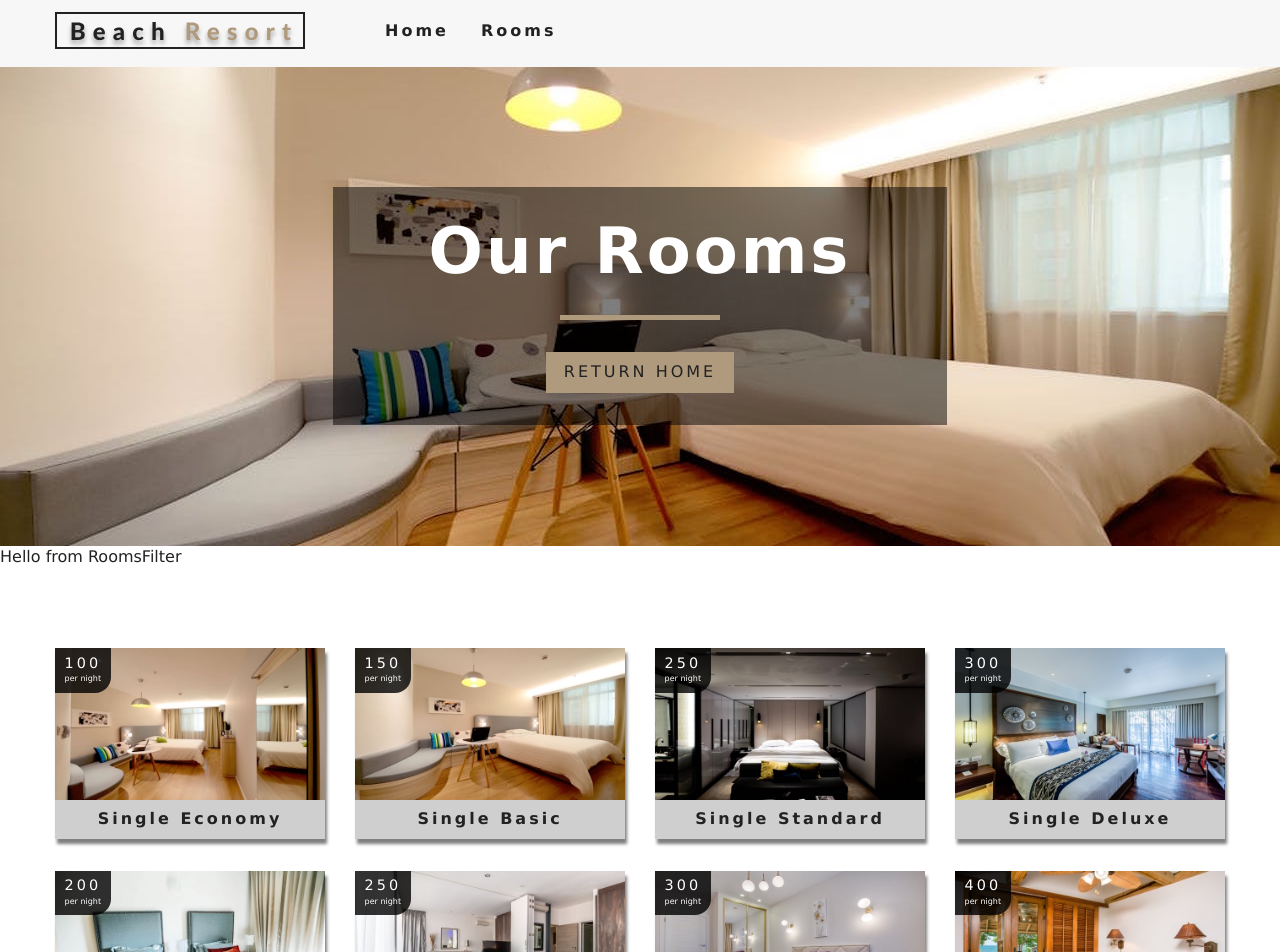
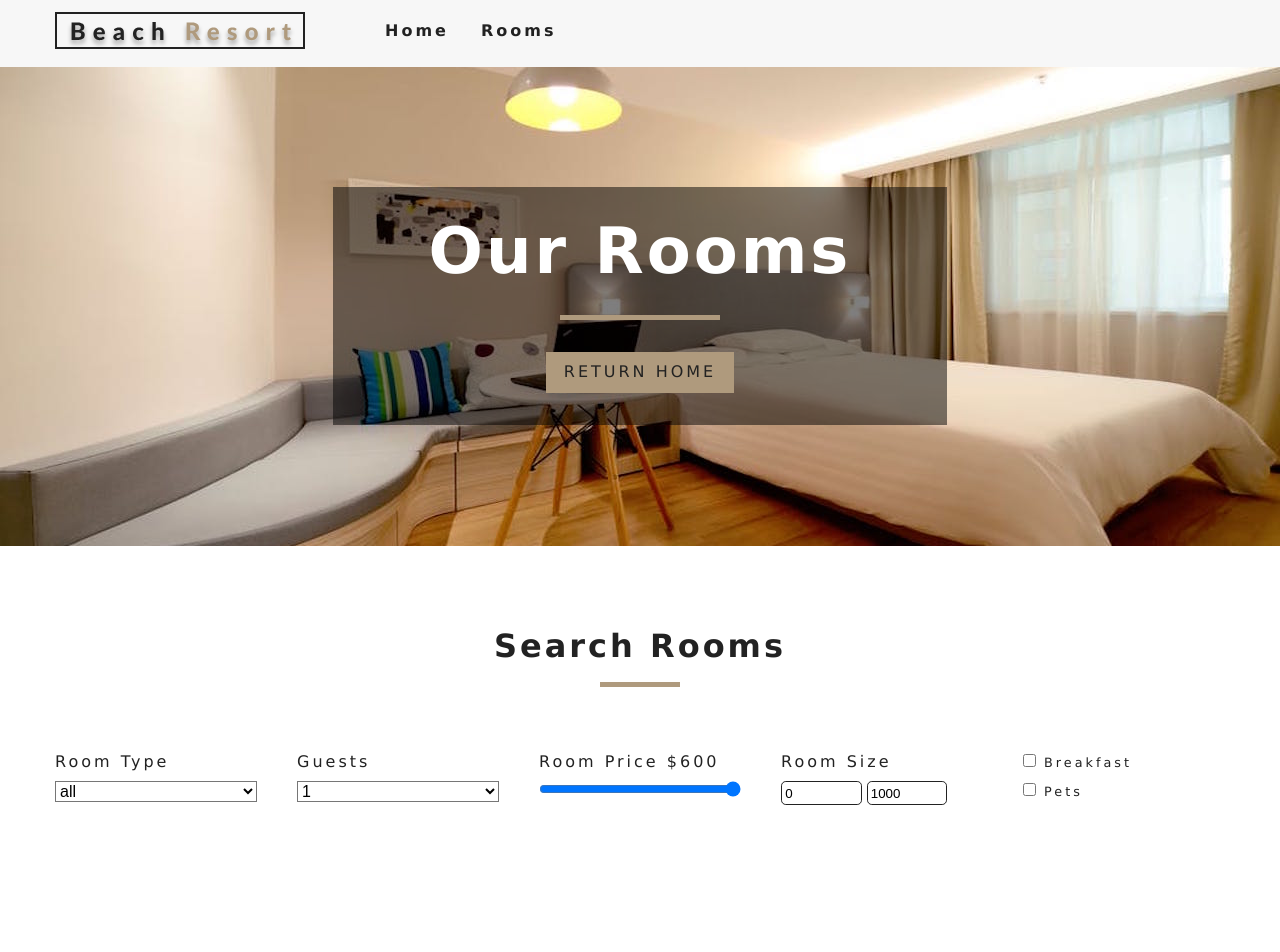
Before and after one commit to yvette809/Resort, a React (Create React App) app in the folder beachrresort/: page /rooms in a window 1280 px wide. Shown: the top 952 px of the page. Built offline with nearby package versions, Linux system fonts and the light colour scheme.

Commit message:
room component completed

```diff
--- a/beachrresort/src/Context.js
+++ b/beachrresort/src/Context.js
@@ -9,6 +9,15 @@
     sortedRooms: [],
     featuredRooms: [],
     loading: true,
+    type: "all",
+    capacity: 1,
+    price: 0,
+    minPrice: 0,
+    maxPrice: 0,
+    minSize: 0,
+    maxSize: 0,
+    breakfast: false,
+    pets: false,
   };
 
   //getData
@@ -16,11 +25,17 @@
   componentDidMount() {
     let rooms = this.formatData(items);
     let featuredRooms = rooms.filter((room) => room.featured === true);
+
+    let maxPrice = Math.max(...rooms.map((item) => item.price));
+    let maxSize = Math.max(...rooms.map((item) => item.size));
     this.setState({
       rooms,
       featuredRooms,
       sortedRooms: rooms,
       loading: false,
+      price: maxPrice,
+      maxPrice,
+      maxSize,
     });
   }
 
@@ -39,9 +54,74 @@
     const room = tempRooms.find((room) => room.slug === slug);
     return room;
   };
+
+  handleChange = (event) => {
+    const target = event.target;
+    const value = event.type === "checkbox" ? target.checked : target.value;
+    const name = event.target.name;
+    this.setState(
+      {
+        [name]: value,
+      },
+      this.filterRooms
+    );
+  };
+
+  filterRooms = () => {
+    let {
+      rooms,
+      type,
+      capacity,
+      price,
+      minSize,
+      maxSize,
+      breakfast,
+      pets,
+    } = this.state;
+
+    //all the rooms
+    let tempRooms = [...rooms];
+
+    //transform value
+    capacity = parseInt(capacity);
+    price=parseInt(price)
+
+    // filter by type
+    if (type !== "all") {
+      tempRooms = tempRooms.filter((room) => room.type === type);
+    }
+
+    // filter by capacity
+    if (capacity !== 1) {
+      tempRooms = tempRooms.filter((room) => room.capacity >= capacity);
+    }
+
+    // filter by price
+    tempRooms= tempRooms.filter(room=> room.price <=price)
+    // filter by size
+    tempRooms= tempRooms.filter(room=> room.size>=minSize && room.size<=maxSize)
+
+    /// filter by breakfast
+    if(breakfast){
+      tempRooms= tempRooms.filter(room=>room.breakfast===true)
+    }
+
+    if(pets){
+      tempRooms= tempRooms.filter(room=>room.pets===true)
+    }
+    this.setState({
+      sortedRooms: tempRooms,
+    });
+  };
   render() {
     return (
-      <RoomContext.Provider value={{ ...this.state, getRoom:this.getRoom }}>
+      <RoomContext.Provider
+        value={{
+          ...this.state,
+          getRoom: this.getRoom,
+          handleChange: this.handleChange,
+        }}
+      >
         {this.props.children}
       </RoomContext.Provider>
     );
--- a/beachrresort/src/components/RoomsFilter.jsx
+++ b/beachrresort/src/components/RoomsFilter.jsx
@@ -1,11 +1,137 @@
-import React from 'react'
+import React, { useContext } from "react";
+import { RoomContext } from "../Context";
+import Title from "../components/Title";
 
-const RoomsFilter = () => {
+// get all unique values
+const getUnique = (items, value) => {
+  return [...new Set(items.map((item) => item[value]))];
+};
+
+const RoomsFilter = ({ rooms }) => {
+  const context = useContext(RoomContext);
+  const {
+    handleChange,
+    type,
+    capacity,
+    price,
+    minPrice,
+    maxpice,
+    minSize,
+    maxSize,
+    breakfast,
+    pets,
+  } = context;
+
+  // get unique types
+  let types = getUnique(rooms, "type");
+
+  //add all
+  types = ["all", ...types];
+
+  //mpp to jsx
+  types = types.map((item, index) => {
     return (
-        <div>
-            Hello from RoomsFilter
+      <option value={item} key={index}>
+        {item}
+      </option>
+    );
+  });
+
+  let people = getUnique(rooms, "capacity");
+  people = people.map((item, index) => {
+    return (
+      <option key={index} value={item}>
+        {item}
+      </option>
+    );
+  });
+  return (
+    <section className="filter-container">
+      <Title title="Search rooms" />
+      <form className="filter-form">
+        <div className="form-group">
+          <label htmlFor="type">room type</label>
+          <select
+            name="type"
+            id="type"
+            value={type}
+            className="form-control"
+            onChange={handleChange}
+          >
+            {types}
+          </select>
         </div>
-    )
-}
+        <div className="form-group">
+          <label htmlFor="capacity">Guests</label>
+          <select
+            name="capacity"
+            id="capacity"
+            value={capacity}
+            className="form-control"
+            onChange={handleChange}
+          >
+            {people}
+          </select>
+        </div>
+        <div className="form-group">
+          <label htmlFor="price"> room price ${price}</label>
+          <input
+            type="range"
+            name="price"
+            min={minPrice}
+            max={maxpice}
+            id="price"
+            value={price}
+            onChange={handleChange}
+            className="form-control"
+          />
+        </div>
+        <div className="form-group">
+          <label htmlFor="size">room size</label>
+          <div className="size-inputs">
+            <input
+              type="number"
+              name="minSize"
+              id="size"
+              value={minSize}
+              onChange={handleChange}
+              className="size-input"
+            />
+            <input
+              type="number"
+              name="maxSize"
+              id="size"
+              value={maxSize}
+              onChange={handleChange}
+              className="size-input"
+            />
+          </div>
+        </div>
+        <div className="form-group">
+          <div className="single-extra">
+            <input
+              type="checkbox"
+              name="breakfast"
+              id="breakfast"
+              checked={breakfast}
+              onChange={handleChange}
+            />
+            <label htmlFor="breakfast">breakfast</label>
+          </div>
+          <div className="single-extra">
+            <input
+              type="checkbox"
+              name="pets"
+              id="pets"
+              checked={pets}
+              onChange={handleChange}
+            />
+            <label htmlFor="breakfast">pets</label>
+          </div>
+        </div>
+      </form>
+    </section>
+  );
+};
 
-export default RoomsFilter
+export default RoomsFilter;
```
